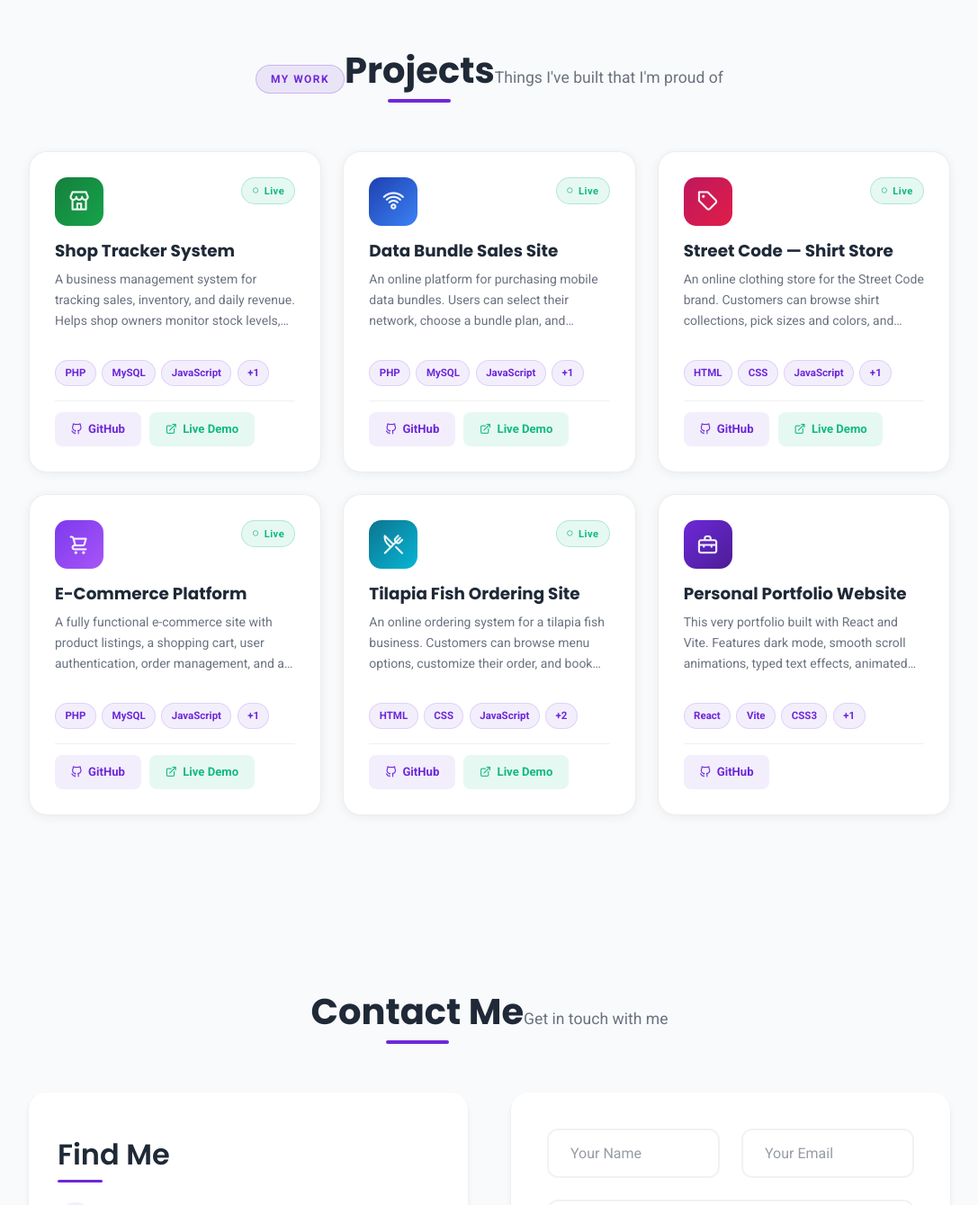
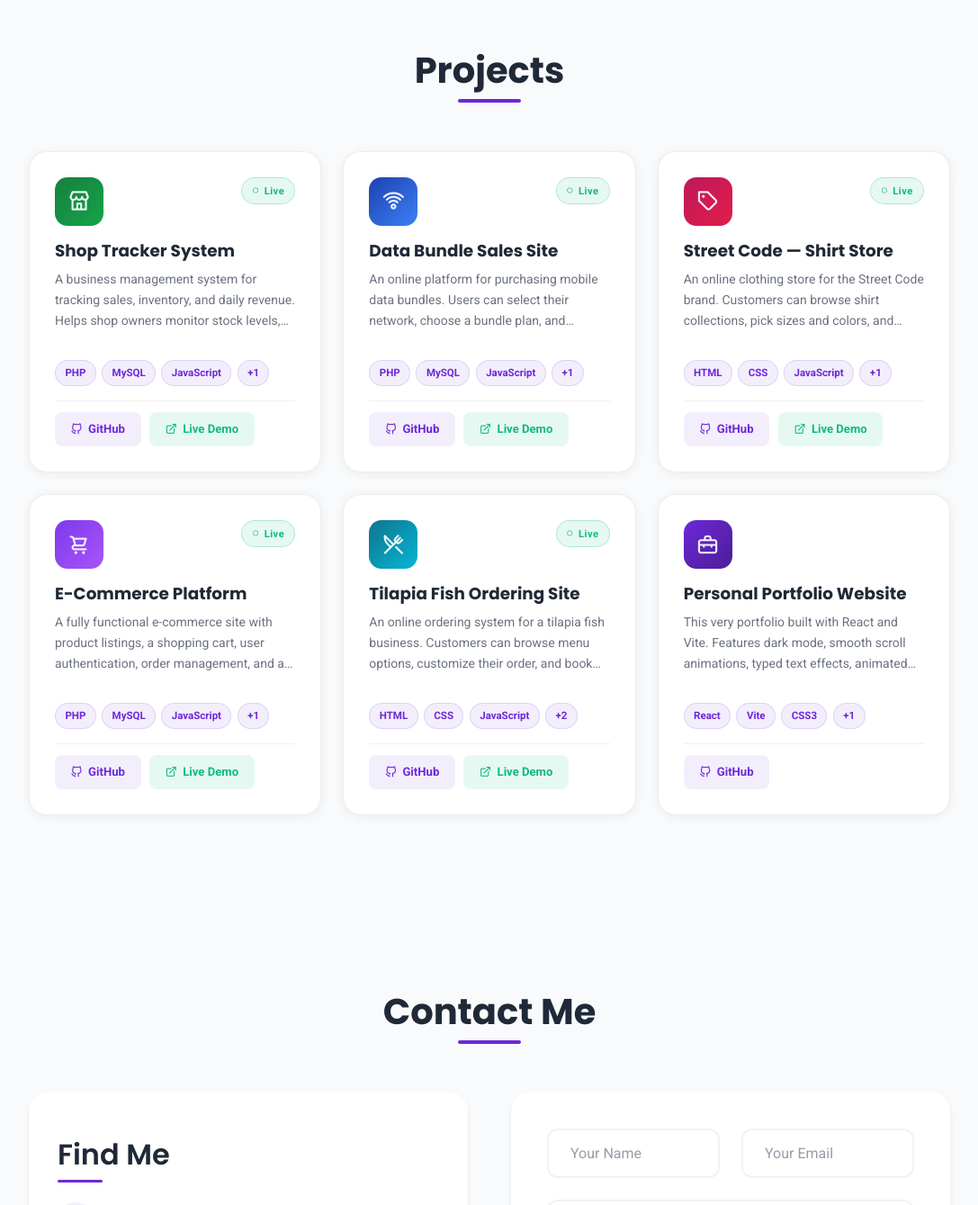
Before and after one commit to prospee66/Portfolio, a React (Vite) app: page / in a window 1280 px wide. Shown: the part 4082-5421 px from the top of the page at 90% size, without its empty margins (96-1183 px from the left). Built offline with nearby package versions, Linux system fonts and the light colour scheme.

Commit message:
remove section subtitles and My Work label

```diff
--- a/src/components/Contact.jsx
+++ b/src/components/Contact.jsx
@@ -66,7 +66,6 @@ export default function Contact() {
     <section className="section wrapper" id="contact">
       <div className="top-header">
         <h1>Contact Me</h1>
-        <span>Get in touch with me</span>
       </div>
 
       <div className="row">
--- a/src/components/Projects.jsx
+++ b/src/components/Projects.jsx
@@ -65,9 +65,7 @@ export default function Projects() {
   return (
     <section className="section wrapper" id="projects">
       <div className="top-header">
-        <span className="section-label">My Work</span>
         <h1>Projects</h1>
-        <span>Things I've built that I'm proud of</span>
       </div>
 
       {/* Projects Grid */}
```
